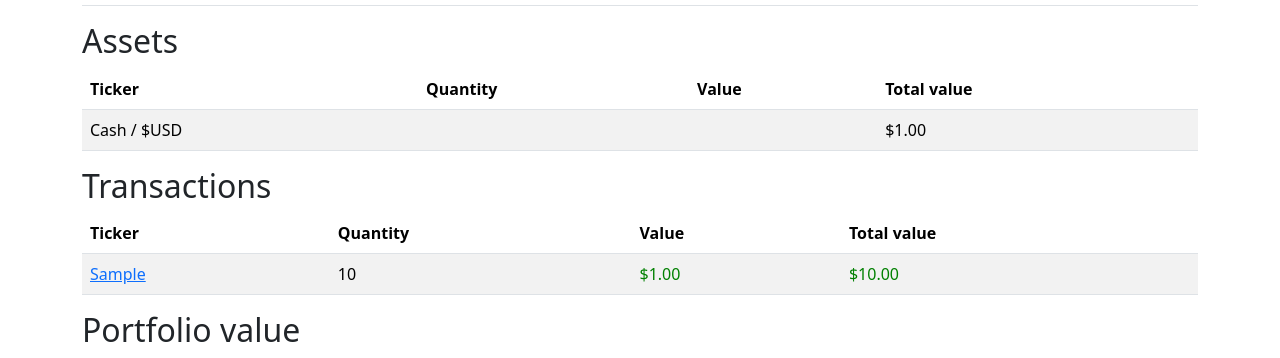
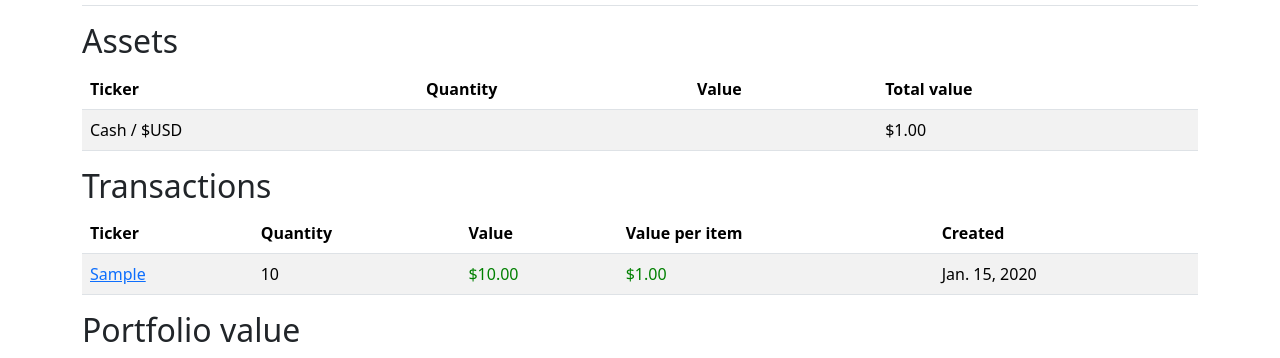
Before and after one commit to brianbianchi/portfolio, a Django app: page /portfolio/1/ in a window 1280 px wide. Shown: the part 317-675 px from the top of the page. Run offline with Django 4.2, Linux system fonts and the light colour scheme; tables that the repository leaves empty hold one stand-in row (values such as "Sample post").

```diff
--- a/portfolio/management/commands/update.py
+++ b/portfolio/management/commands/update.py
@@ -13,6 +13,8 @@ class Command(BaseCommand):
         portfolios = Portfolio.objects.all()
         for portfolio in portfolios:
             assets = Asset.objects.filter(portfolio=portfolio)
+            if not assets:
+                continue
             total_value = Decimal(0)
             for asset in assets:
                 if asset.is_currency:
--- a/templates/components/transactions_list.html
+++ b/templates/components/transactions_list.html
@@ -7,7 +7,8 @@
             <th scope="col">Ticker</th>
             <th scope="col">Quantity</th>
             <th scope="col">Value</th>
-            <th scope="col">Total value</th>
+            <th scope="col">Value per item</th>
+            <th scope="col">Created</th>
         </tr>
     </thead>
     <tbody>
@@ -21,19 +22,20 @@
             <td>{{txn.quantity}}</td>
             {% if txn.is_purchase %}
             <td style="color: green;">
-                ${{txn.value|intcomma}}
+                ${{txn.total_value|intcomma}}
             </td>
             <td style="color: green;">
-                ${{txn.total_value|intcomma}}
+                ${{txn.value|intcomma}}
             </td>
             {% else %}
             <td style="color: red;">
+                ${{txn.total_value|intcomma}}
+            </td>
+            <td style="color: red;">
                 ${{txn.value|intcomma}}
             </td>
-            <td style="color: red;">
-                ${{txn.total_value|intcomma}}
-            </td>
             {% endif %}
+            <td>{{txn.created|naturalday}}</td>
         </tr>
         {% endfor %}
     </tbody>
```
Also changed, not shown: 1 other file.
